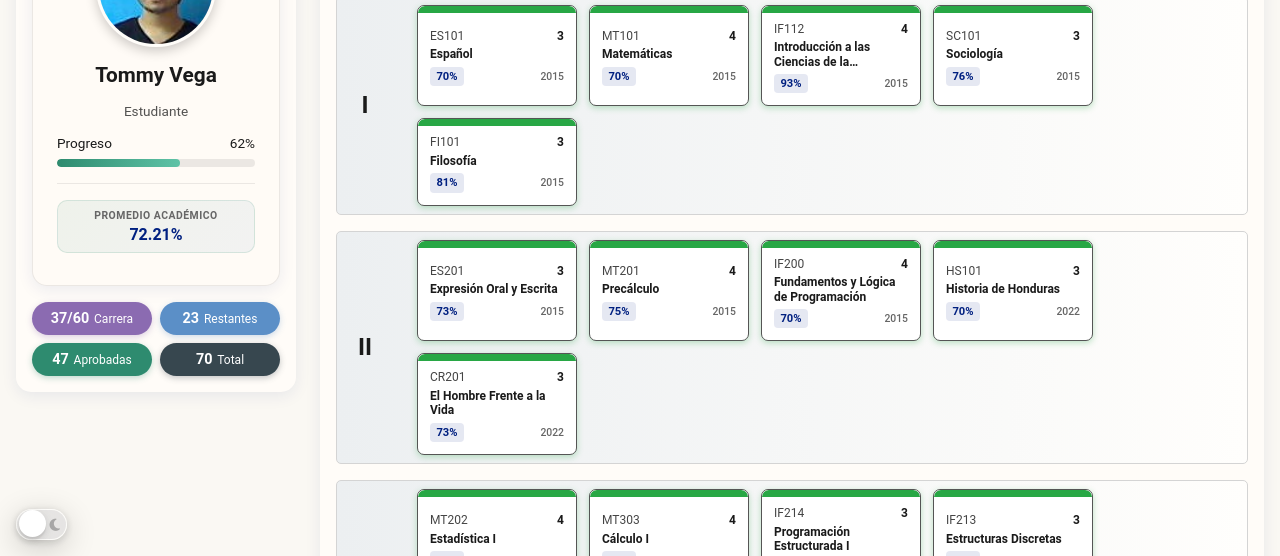
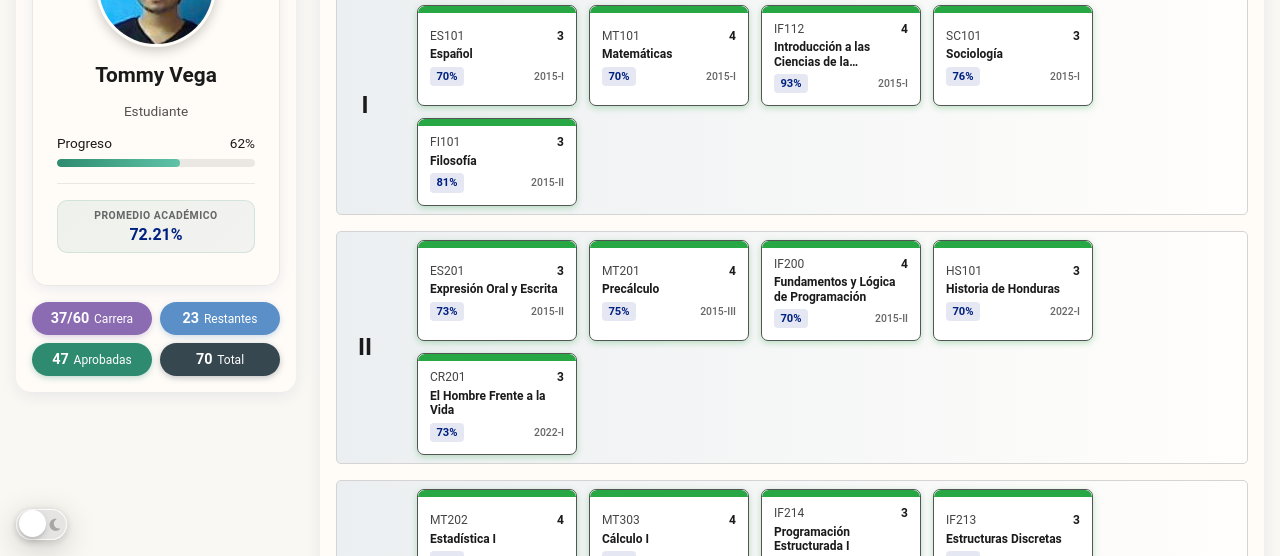
Before and after one commit to tommysvs/icc-study-program, a React (Vite) app: page / in a window 1280 px wide. Shown: the part 244-800 px from the top of the page. Built offline with nearby package versions, Linux system fonts and the light colour scheme.

Commit message:
display course year and period as label

```diff
--- a/src/components/program/CourseCard.tsx
+++ b/src/components/program/CourseCard.tsx
@@ -10,6 +10,8 @@ interface CourseCardProps {
 }
 
 export function CourseCard({ course, isRequisite = false, isOpening = false, onHoverStart, onHoverEnd }: CourseCardProps) {
+	const yearLabel = course.year !== undefined ? `${course.year}${course.period ? `-${course.period}` : ''}` : undefined;
+
 	const className = [
 		'blockClass',
 		getCourseStatusClass(course.status),
@@ -28,10 +30,10 @@ export function CourseCard({ course, isRequisite = false, isOpening = false, onH
 
 			<span className="course-name">{course.name}</span>
 
-			{(course.grade !== undefined || course.year !== undefined) && (
+			{(course.grade !== undefined || yearLabel !== undefined) && (
 				<div className="course-info-container">
 					{course.grade !== undefined && <div className="course-grade">{course.grade}%</div>}
-					{course.year !== undefined && <div className="course-year">{course.year}</div>}
+					{yearLabel !== undefined && <div className="course-year">{yearLabel}</div>}
 				</div>
 			)}
 		</div>
```
